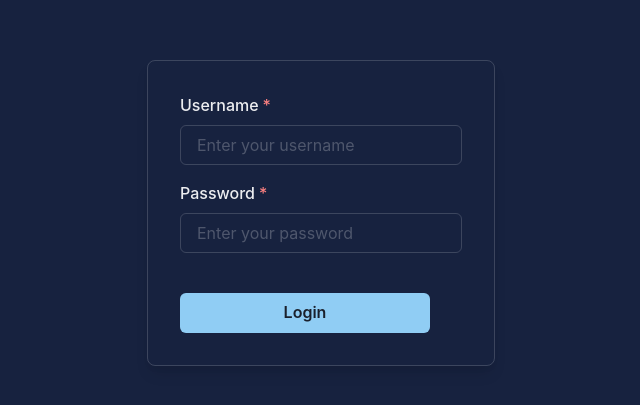
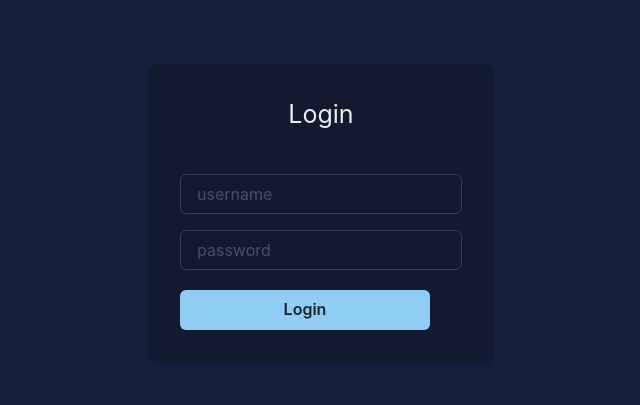
Before and after one commit to reinz-dev/jkon-dashboard, a Next.js app: page / in a window 1280 px wide. Shown: the part 187-592 px from the top of the page, without its empty margins (319-959 px from the left). Built offline with nearby package versions, Linux system fonts and the light colour scheme.

Commit message:
modified LoginPage

```diff
--- a/pages/login/LoginPage.jsx
+++ b/pages/login/LoginPage.jsx
@@ -6,6 +6,7 @@ import {
   Input,
   Button,
   FormControl,
+  Text,
   FormLabel,
 } from "@chakra-ui/react";
 
@@ -17,7 +18,7 @@ const LoginPage = () => {
   const handleLogin = () => {
     // Lakukan validasi kredensial di sini (misalnya dengan mengirimkan data ke server)
     // Gantikan komentar di bawah dengan validasi sesuai dengan username dan password yang benar
-    if (username === "username" && password === "password") {
+    if (username === "admin" && password === "admin") {
       // Jika login berhasil, alihkan ke halaman dashboard
       router.push("../dashboard/DashboardPage");
     } else {
@@ -27,26 +28,33 @@ const LoginPage = () => {
 
   return (
     <Flex height="100vh" alignItems="center" justifyContent="center">
-      <Box p={8} maxWidth="md" borderWidth={1} borderRadius={8} boxShadow="lg">
+      <Box
+        p={8}
+        maxWidth="md"
+        borderRadius={8}
+        boxShadow="lg"
+        bg="blackAlpha.400"
+      >
+        <Box fontSize={25} align="center" justify="center" mb={10}>
+          <Text justifyContent="center">Login</Text>
+        </Box>
         <FormControl id="username" isRequired>
-          <FormLabel>Username</FormLabel>
           <Input
             type="text"
-            placeholder="Enter your username"
+            placeholder="username"
             value={username}
             onChange={(e) => setUsername(e.target.value)}
           />
         </FormControl>
         <FormControl id="password" mt={4} isRequired>
-          <FormLabel>Password</FormLabel>
           <Input
             type="password"
-            placeholder="Enter your password"
+            placeholder="password"
             value={password}
             onChange={(e) => setPassword(e.target.value)}
           />
         </FormControl>
-        <Button colorScheme="blue" mt={10} w={250} onClick={handleLogin}>
+        <Button colorScheme="blue" mt={5} w={250} onClick={handleLogin}>
           Login
         </Button>
       </Box>
```
